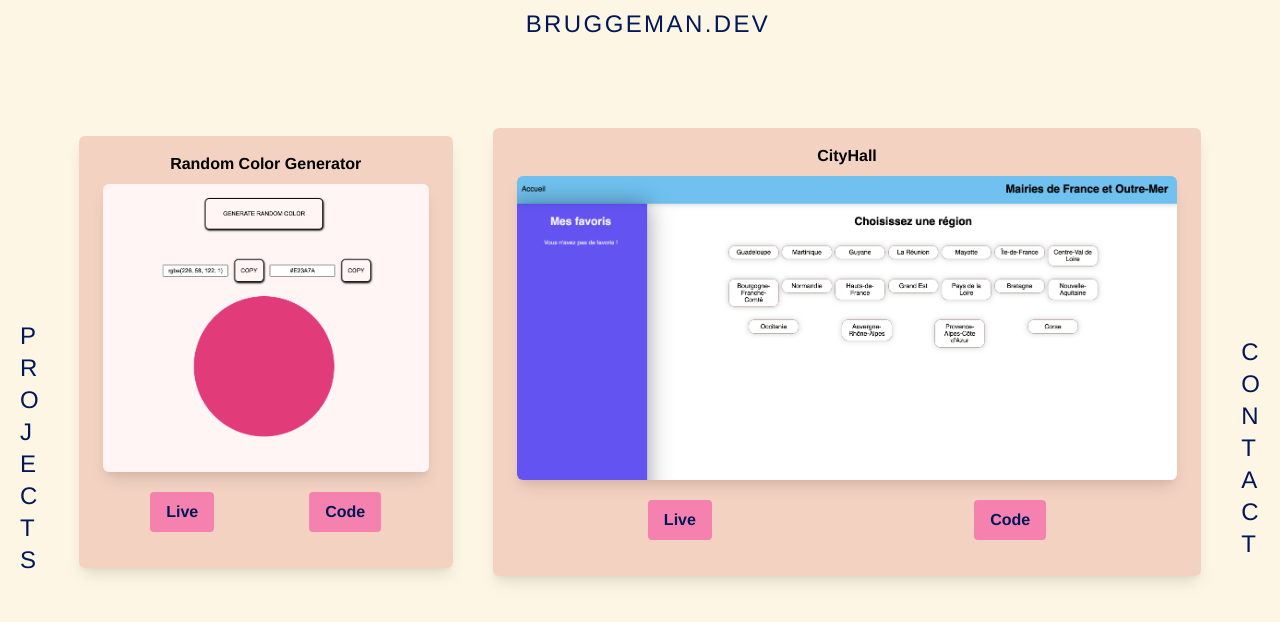
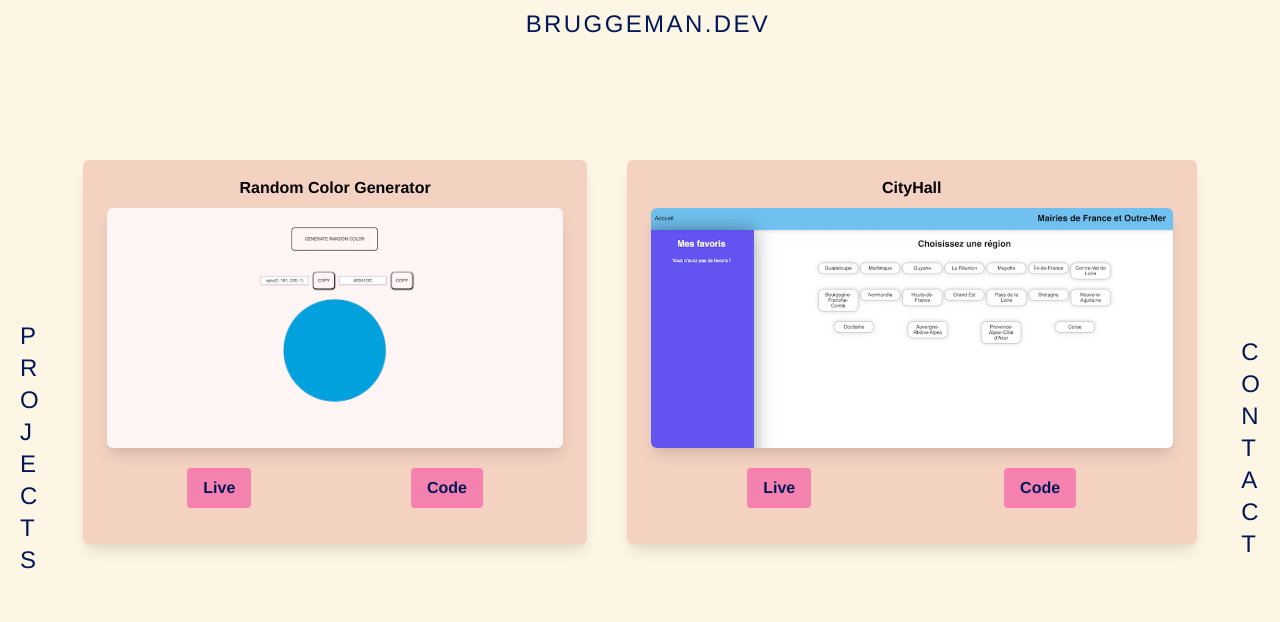
Before and after one commit to TibowB/portfolio, a Nuxt app: page /projects in a window 1280 px wide. Shown: the top 622 px of the page. Built offline with nearby package versions, Linux system fonts and the light colour scheme.

Commit message:
Fix project card size

```diff
--- a/pages/projects.vue
+++ b/pages/projects.vue
@@ -1,9 +1,9 @@
 <template>
-  <div class="flex justify-center content-center text-center mx-5">
+  <div class="flex justify-center content-center text-center mx-auto">
     <ProjectCard v-for="project in projects" :key="project.id">
       <h4 class="font-semibold mb-2">{{ project.name }}</h4>
       <img
-        class="max-w-80 min-w-60 max-h-70 min-h-60 rounded-md mx-auto shadow-lg"
+        class="max-w-70 max-h-60 rounded-md mx-auto shadow-lg"
         :src="project.imagePath"
         :alt="project.imageAlt"
       />
```
Also changed, not shown: static/img/projects/cityhall.png, static/img/projects/random.png.
